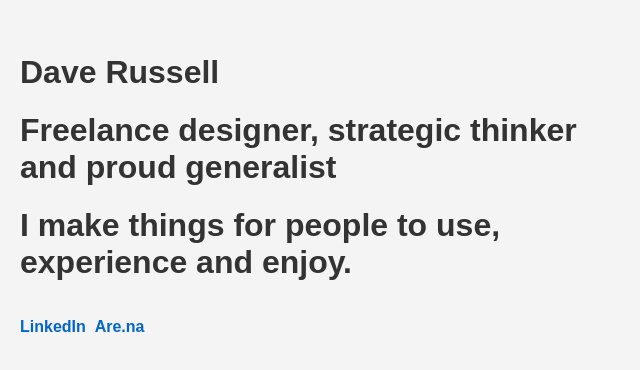
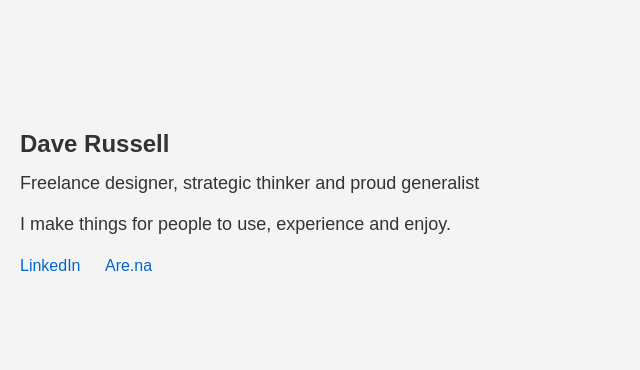
Before and after one commit to thedrussell/daverussell.co, a plain HTML site: page index.html in a window 1280 px wide. Shown: the part 224-594 px from the top of the page, without its empty margins (0-640 px from the left). Drawn offline with Linux system fonts and the light colour scheme.

Commit message:
Update index.html

```diff
--- a/index.html
+++ b/index.html
@@ -24,7 +24,16 @@
         h1 {
             color: #333;
             text-align: left;
+            margin-bottom: 10px;
+            font-size: 24px;
+            font-weight: bold;
+        }
+        h2 {
+            color: #333;
+            text-align: left;
             margin-bottom: 20px;
+            font-size: 18px;
+            font-weight: normal;
         }
         .links a {
             color: #0066cc;
@@ -32,6 +41,8 @@
             font-size: 16px;
             line-height: 1.4;
             transition: color 0.3s ease;
+            display: inline-block;
+            margin-right: 20px;
         }
         .links a:hover {
             color: #004080;
@@ -42,9 +53,9 @@
 <body>
     <div class="container">
         <h1>Dave Russell</h1>
-        <h1>Freelance designer, strategic thinker and proud generalist<h1>
-        <h1>I make things for people to use, experience and enjoy.<h1>
-    <div class="links">
+        <h2>Freelance designer, strategic thinker and proud generalist</h2>
+        <h2>I make things for people to use, experience and enjoy.</h2>
+        <div class="links">
             <a href="https://www.linkedin.com/in/dave-russell-4840a025/">LinkedIn</a>
             <a href="https://www.are.na/dave-russell/">Are.na</a>
         </div>
```
